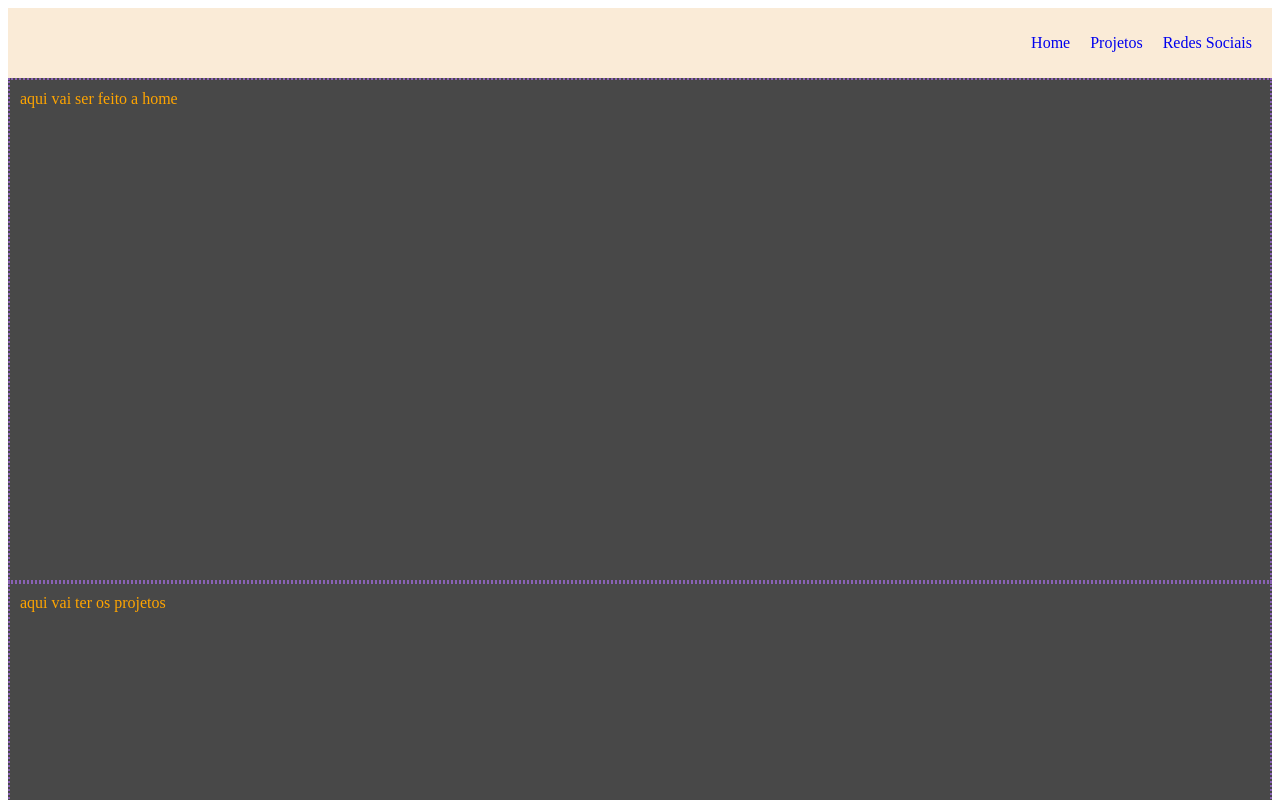
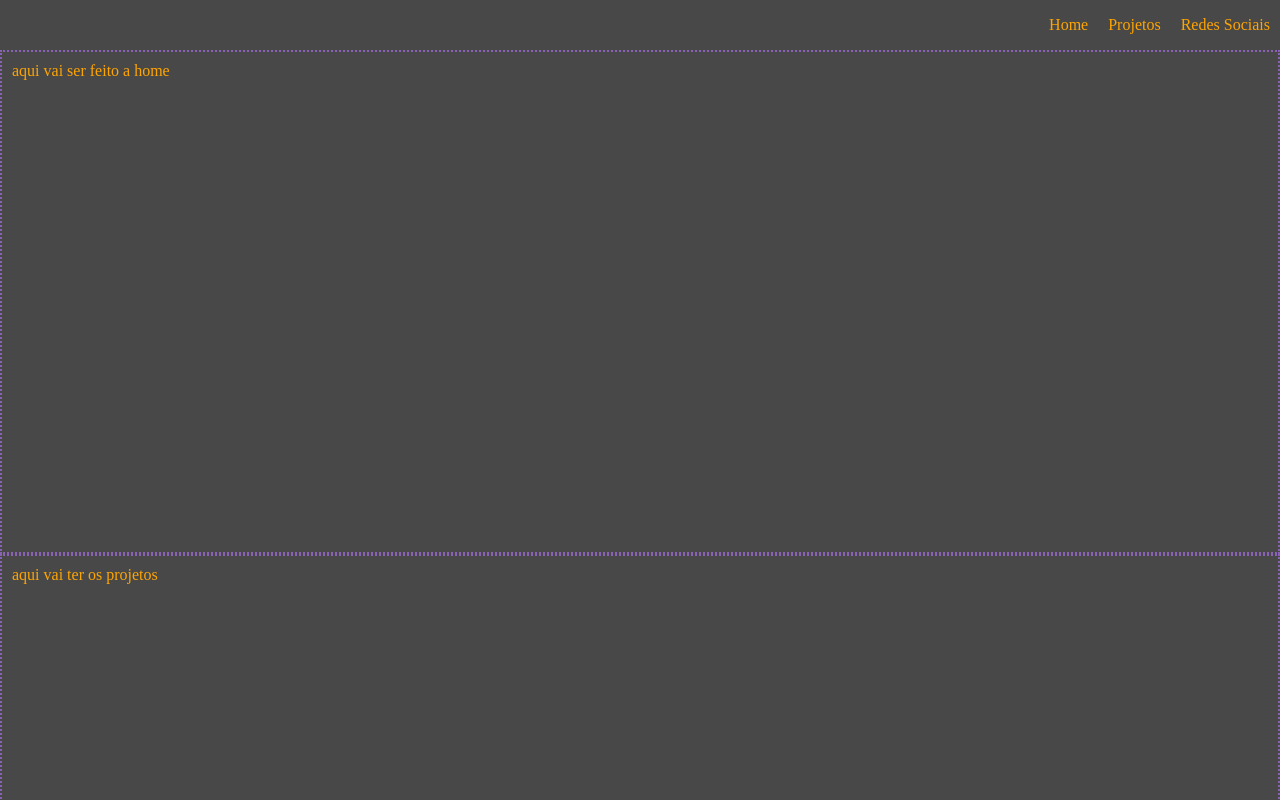
Before and after one commit to lilyuzumi/lilyuzumi.github.io, a plain HTML site: page index.html in a window 1280 px wide. Shown: the top 800 px of the page. Drawn offline with Linux system fonts and the light colour scheme.

Commit message:
alteração no css

```diff
--- a/assets/css/meu_estilo.css
+++ b/assets/css/meu_estilo.css
@@ -1,36 +1,97 @@
+*{
+
+    margin: 0;
+
+    padding: 0;
+
+}
+
 nav {
+
     height: 50px;
-    background-color: antiquewhite;
+
+    background-color: #484848;
+
     color: #c8c8c8;
-    padding: 10px;
+
     display: flex;
+
     align-items: center;
+
     justify-content: end;
+
     list-style-type: none;
+
+    overflow: hidden;
+
+    position: fixed;
+
+    top: 0;
+
+    width: 100%;
+
 }
 
 nav li{
-    display: flex;
-    align-items: flex-end;
-    padding: 10px;
+
+ padding: 10px;
+
+}
+
+a {
+
+    text-decoration: none;
+
+    color: orange
+
 }
 
 
-a {
-    text-decoration: none;
+
+a:hover{
+
+    color: #8961b5;
+
 }
-a:hover{
- text-decoration: none;
- color: pink;
+
+section{
+
+    min-height: 480px;
+
+    background-color: #484848;
+
+    color:orange;
+
+    padding: 10px;
+
+    border: 2px dotted #8961b5
+
 }
-section{
- min-height: 480px;
- background-color: #484848;
- color:orange;
- padding: 10px;
- border: 2px dotted #8961b5;
+
+
+
+.comando-git{
+
+    padding: 5px;
+
+    font-size: 1.25rem;
+
+    border: 3px solid #9920a3;
+
+    background-color: #c9c8c8;
+
+    color: #484848;
+
 }
-section:hover{
-    background-color: #181818;
-    color: rgb (255, 188, 63);
+
+p{
+
+    padding: 5px;
+
 }
+
+.conteudo{
+
+    margin-top: 50px;
+
+}
```
